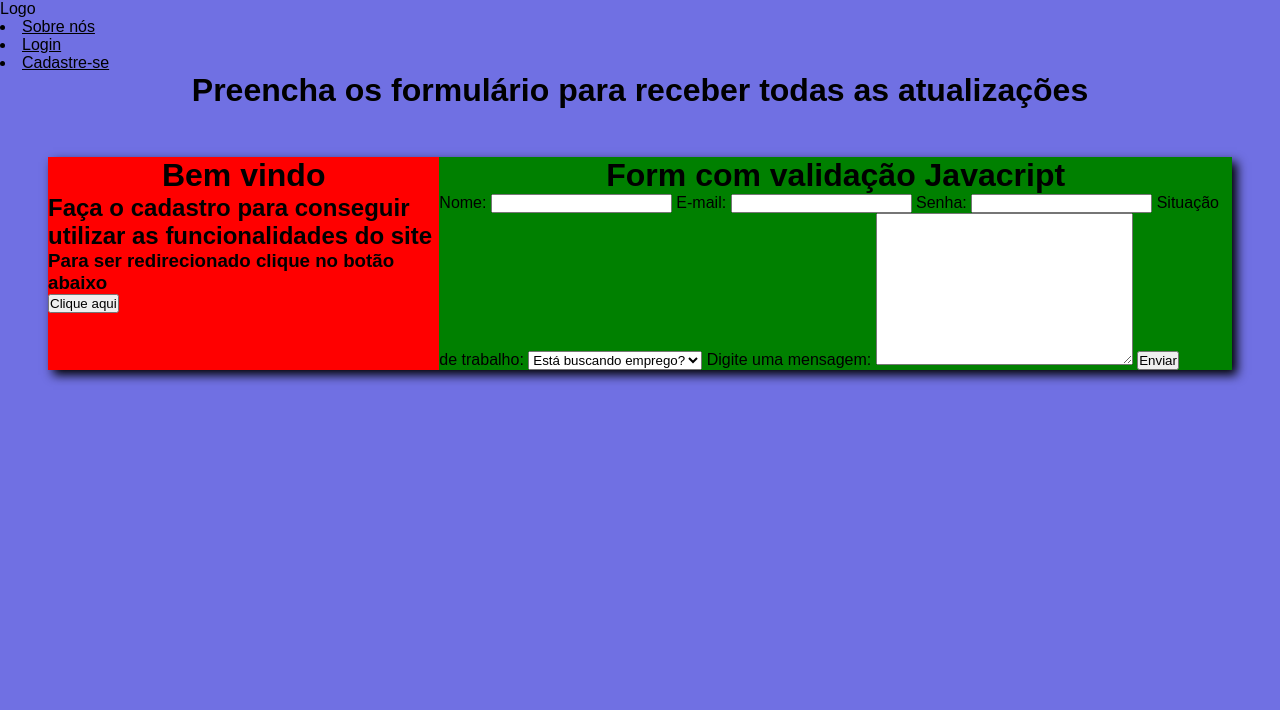
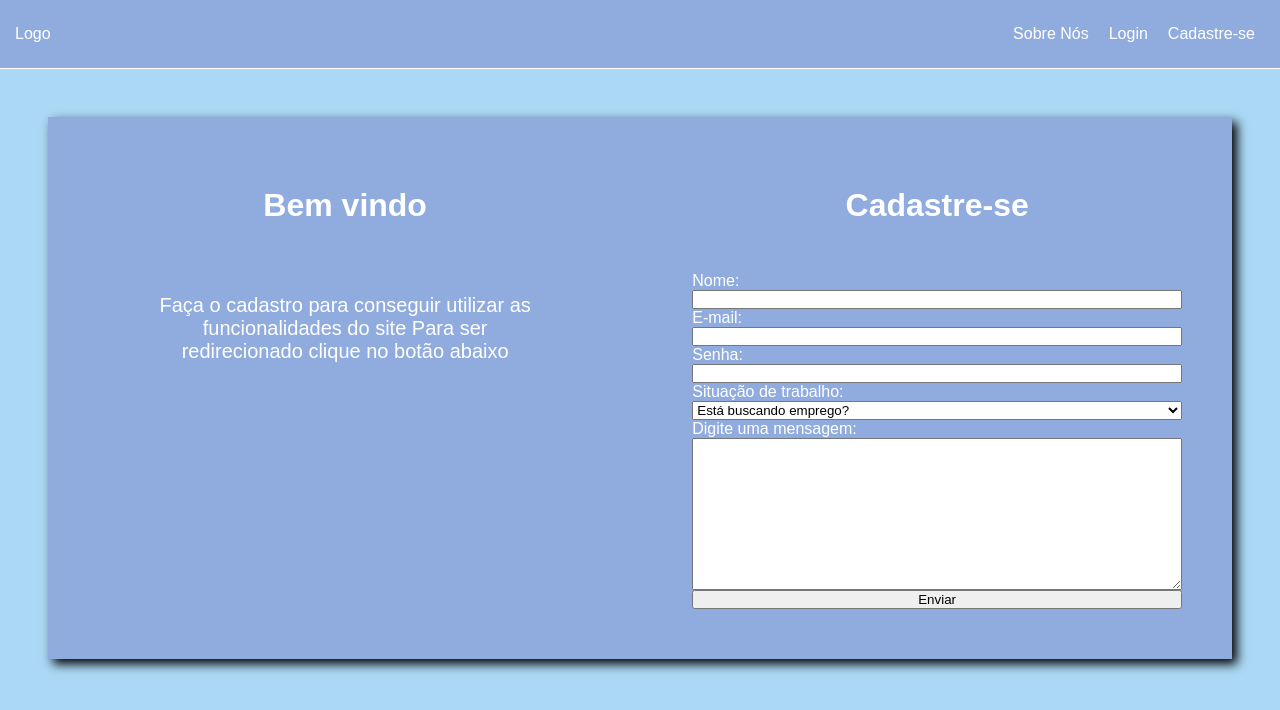
Before and after one commit to CaioCroccia22/Formulario-com-validacao, a plain HTML site: page index.html in a window 1280 px wide. Drawn offline with Linux system fonts and the light colour scheme.

Commit message:
Ajustes de cor, espaçamento e navbar

```diff
--- a/css/style.css
+++ b/css/style.css
@@ -7,33 +7,78 @@
 
 body{
     /*Ter a largura da tela toda*/
+    max-width: 100%;
+    max-height: 100vh;
+    background-color: #ABD8F4
+}
 
-    background-color: rgb(112, 112, 227);
+
+header{
+    background-color: #90ACDE;
+    display: flex;
+    flex-wrap: wrap;
+    justify-content: space-between;
+    text-align: center;
+    align-items: center;
+    padding: 15px;
+    border-bottom: 1px solid white;
+    box-shadow: 1px black;
+}
+
+ul{
+    display: flex;
+    flex-direction: row;
+}
+
+ul li{
+    margin: 10px;
+    list-style: none;
+}
+
+ a {
+    color: white;
+    text-decoration: none;
 }
 
 
 h1{
     text-align: center;
+    align-items: center;
+    margin: 20px;
 }
 
 /*Deixando os itens do form em coluna*/
 
 
-/*Container principal*/
+/*Container com duas divisões*/
 .container {
     display: flex;
     box-shadow: 5px 5px 10px black;
     margin: 3rem;
+    flex-direction: row;
+
 
 
 }
 
-/*Box 1*/
+
+/*Box descrição do formulário*/
 .container div:nth-of-type(1){
-    background-color: red;
+    background-color: #90ACDE;
+    padding: 50px;
+    color: white;
+}
+
+.form-text-body{
+    display: flex;
+    width: 100%;
+    text-align: center;
+    font-size: 20px;
+    color: white;
+
+}
 
 
-}
 
 /*Css grid layout x Flexbox
 
@@ -41,10 +86,23 @@ Css gride layout - interação entre coluna e linha
 
 */
 
-/*Box 2*/
+/*Box do formulario*/
 .container div:nth-of-type(2){
-    background-color: green;
+    background-color: #90ACDE;
+    display: flex;
+    flex-direction: column;
+    flex-wrap: wrap;
+    width: 100%;
+    padding: 50px;
+    color: white;
+}
 
+.form h1:nth-child(1){
+    margin-bottom: 3rem;
+}
+/*Formulário*/
 
-
+form{
+    display: flex;
+    flex-direction: column;
 }
--- a/index.html
+++ b/index.html
@@ -11,29 +11,29 @@
     <header>
         <a>Logo</a>
         <nav>
-            <u>
-                <li>Sobre nós</li>
-                <li>Login</li>
-                <li>Cadastre-se</li>
-            </u>
+            <ul>
+                <li><a>Sobre Nós</a></li>
+                <li><a>Login</a></li>
+                <li><a>Cadastre-se</a></li>
+            </ul>
         </nav>
     </header>
 
-    <h1>Preencha os formulário para receber todas as atualizações</h1>
+
     <div class="container">
         <div class="form-text">
             <h1>Bem vindo</h1>
-            <h2>Faça o cadastro para conseguir utilizar as funcionalidades do site</h2>
-            <h3>Para ser redirecionado clique no botão abaixo</h3>
-            <button type="button">Clique aqui</button>
+            <div class="form-text-body">
+                <p>Faça o cadastro para conseguir utilizar as funcionalidades do site
+                Para ser redirecionado clique no botão abaixo</p>
+                <img src="">
+            </div>
         </div>
-        <div class="box">
-            <h1>Form com validação Javacript</h1>
+        <div class="form">
+            <h1>Cadastre-se</h1>
             <form action="" id="form">
                 <label for="name">Nome:</label>
                 <input type="text" id="name">
-
-
                 <label for="email">E-mail:</label>
                 <input type="email" id="email">
 
```
Also changed, not shown: 1 other file.
